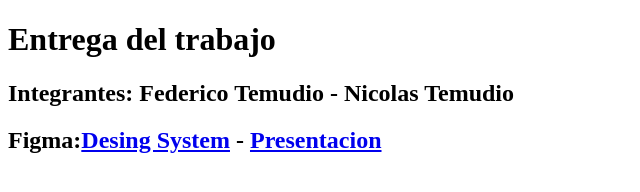
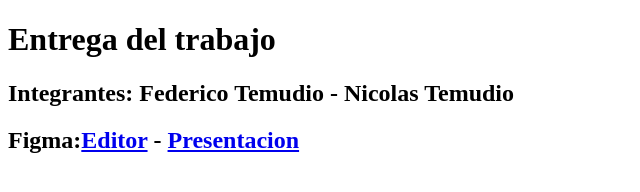
Before and after one commit to Nico-Temudio/IUI-TPE, a plain HTML site: page TP1/EntregaFinal/index.html in a window 1280 px wide. Shown: the whole page, without its empty margins (0-640 px from the left). Drawn offline with Linux system fonts and the light colour scheme.

Commit message:
Update index.html

```diff
--- a/TP1/EntregaFinal/index.html
+++ b/TP1/EntregaFinal/index.html
@@ -9,7 +9,7 @@
 <body>
     <h1>Entrega del trabajo</h1>
     <h2>Integrantes: Federico Temudio - Nicolas Temudio</h2>
-    <h2>Figma:<a href="https://www.figma.com/design/v8Ew14D0ADqFftdq66YRg1/Tp_IUI">Desing System</a>  -
-        <a href="https://www.figma.com/proto/v8Ew14D0ADqFftdq66YRg1/Tp_IUI?page-id=20%3A2&node-id=89-1988&node-type=canvas&viewport=786%2C1503%2C0.25&t=DII0hsfv66ecf1XC-1&scaling=min-zoom&content-scaling=fixed&starting-point-node-id=89%3A1988">Presentacion</a></h2>
+    <h2>Figma:<a href="https://www.figma.com/design/v8Ew14D0ADqFftdq66YRg1/Tp_IUI" target="_blank" >Editor</a>  -
+        <a href="https://www.figma.com/proto/v8Ew14D0ADqFftdq66YRg1/Tp_IUI?page-id=20%3A2&node-id=89-1988&node-type=canvas&viewport=786%2C1503%2C0.25&t=DII0hsfv66ecf1XC-1&scaling=min-zoom&content-scaling=fixed&starting-point-node-id=89%3A1988" target="_blank" >Presentacion</a></h2>
 </body>
 </html>
```
